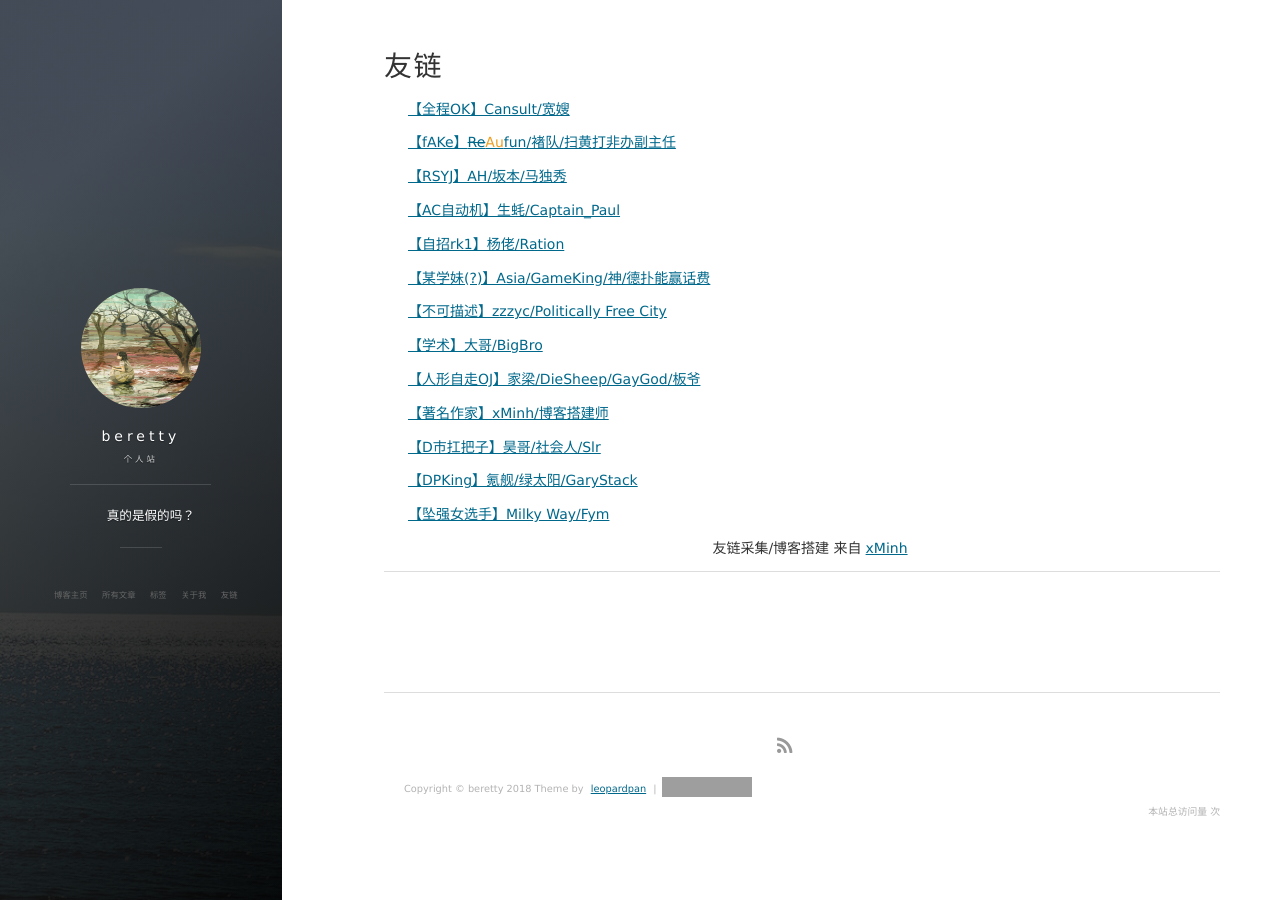
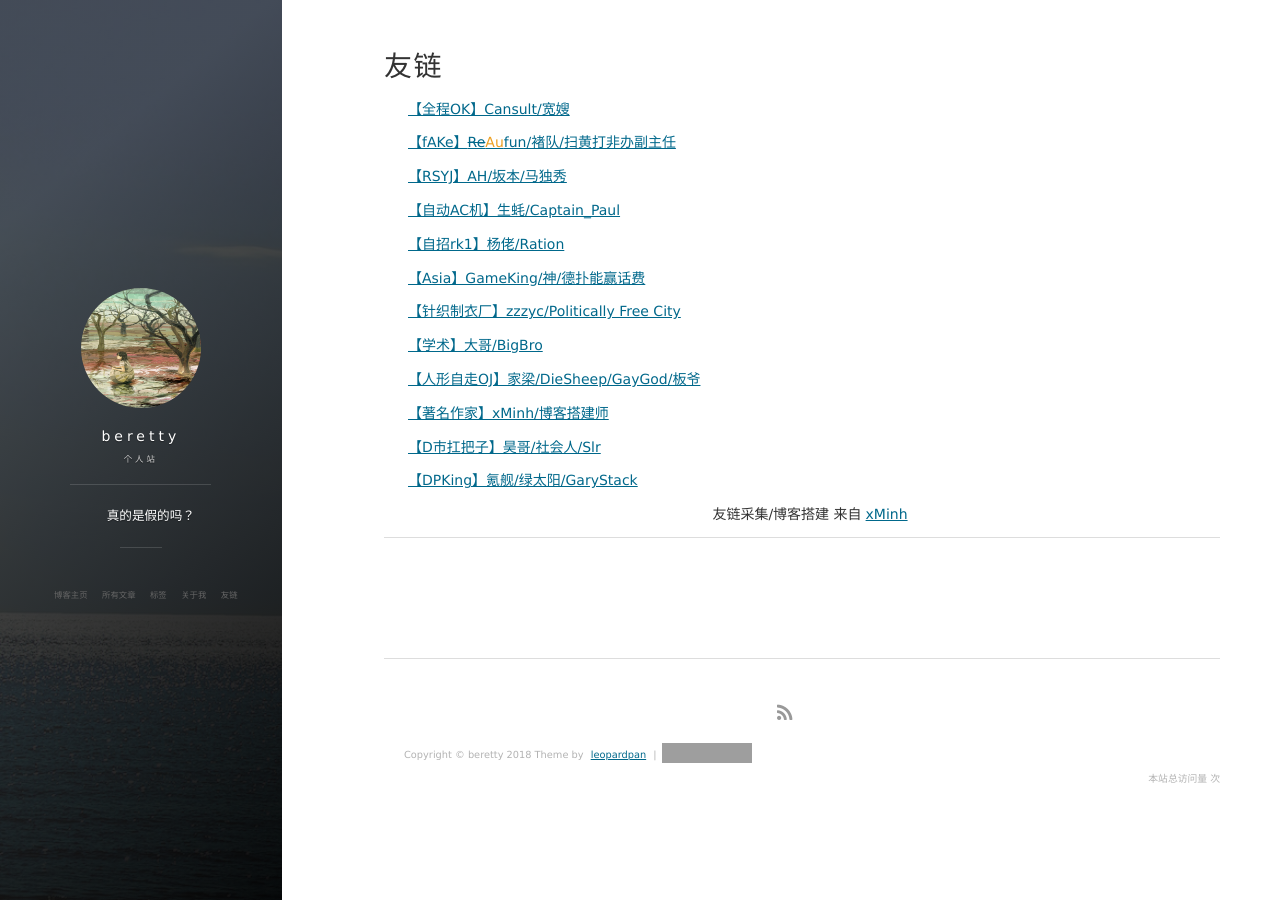
Before and after one commit to beretty/beretty.github.io, a Jekyll site: the page built from links.md, in a window 1280 px wide. Built offline with Jekyll 4.4.1, drawn with Linux system fonts in a browser that asks for light colours; nearby versions of some CDN libraries; comment, search, counter and statistics services are not loaded; grey boxes are pictures that could not be loaded.

Commit message:
Update links.md

```diff
--- a/links.md
+++ b/links.md
@@ -9,13 +9,13 @@ title: 友链
 
 <p><a href="https://www.luogu.org/blog/31293/">【RSYJ】AH/坂本/马独秀</a></p>
 
-<p><a href="https://43471.blog.luogu.org/">【AC自动机】生蚝/Captain_Paul</a></p>
+<p><a href="https://43471.blog.luogu.org/">【自动AC机】生蚝/Captain_Paul</a></p>
 
 <p><a href="http://blog.csdn.net/qq_33346538">【自招rk1】杨佬/Ration</a></p>
 
-<p><a href="http://www.cnblogs.com/victorique/">【某学妹(?)】Asia/GameKing/神/德扑能赢话费</a></p>
+<p><a href="http://www.cnblogs.com/victorique/">【Asia】GameKing/神/德扑能赢话费</a></p>
 
-<p><a href="https://www.luogu.org/blog/user52892/">【不可描述】zzzyc/Politically Free City</a></p>
+<p><a href="https://www.luogu.org/blog/user52892/">【针织制衣厂】zzzyc/Politically Free City</a></p>
 
 <p><a href="http://blog.csdn.net/A_Comme_Amour">【学术】大哥/BigBro</a></p>
 
@@ -27,8 +27,6 @@ title: 友链
 
 <p><a href="https://garystack.github.io">【DPKing】氪舰/绿太阳/GaryStack</a></p>
 
-<p><a href="https://milky-w.github.io">【坠强女选手】Milky Way/Fym</a></p>
-
 <center><p>友链采集/博客搭建 来自<a href="https://xminh.github.io/">xMinh</a></p><center>
 
 
```
